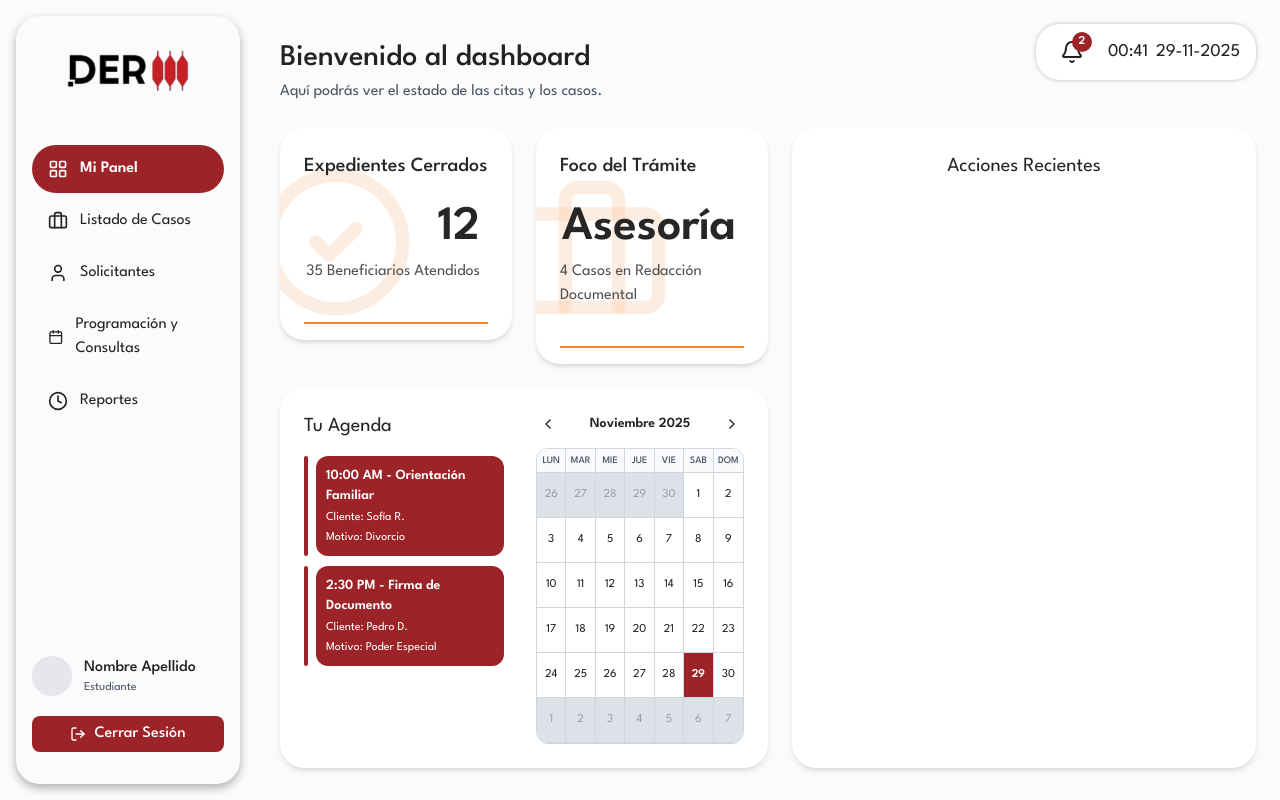
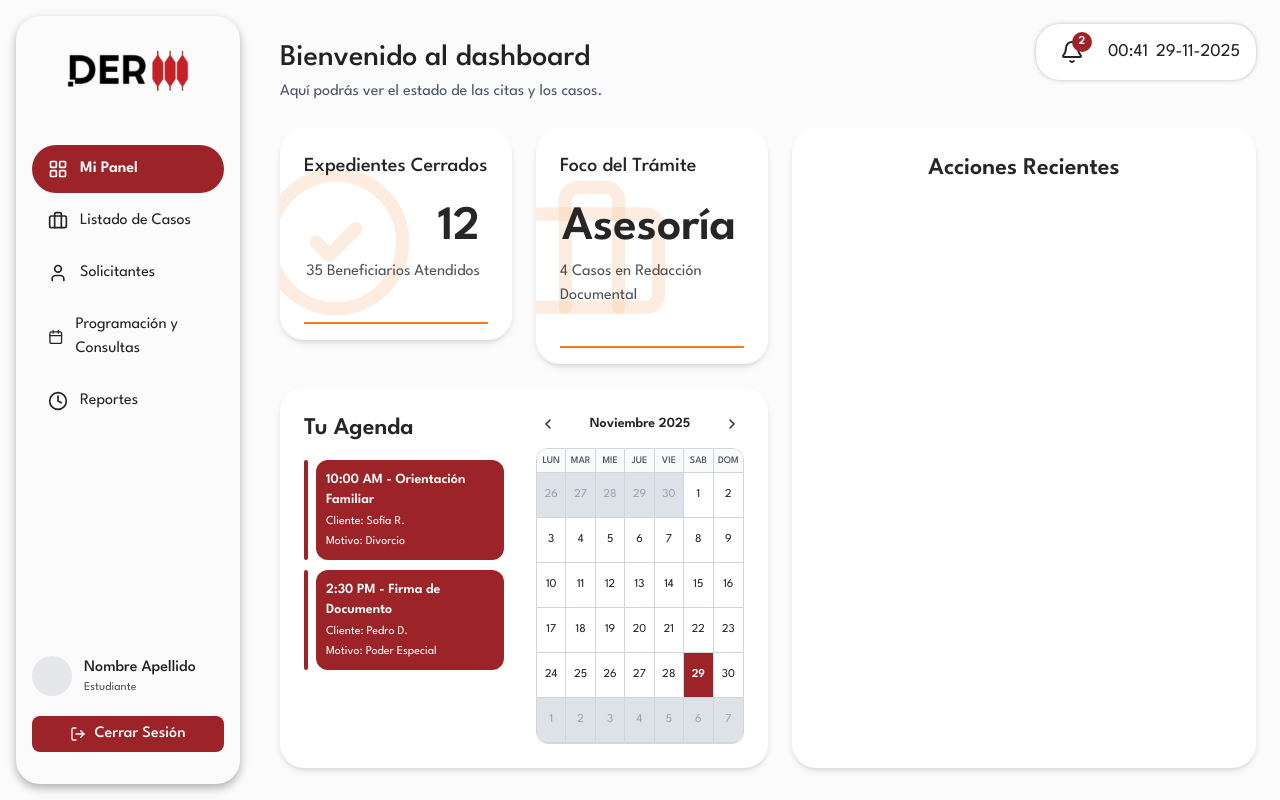
Before and after one commit to ByteWizzardd/Gestion-de-clinicas-juridicas, a Next.js app: page /dashboard in a window 1280 px wide. Built offline with nearby package versions, Linux system fonts and the light colour scheme.

Commit message:
del: animación de calendario compacto chau

```diff
--- a/app/dashboard/page.tsx
+++ b/app/dashboard/page.tsx
@@ -63,7 +63,7 @@ export default function DashboardPage() {
             <div className="flex gap-6 flex-1 min-h-0">
               {/* Mitad izquierda - Título y lista de citas */}
               <div className="w-1/2 flex flex-col min-h-0">
-                <h3 className="text-xl font-normal text-neutral-800 mb-4 flex-shrink-0">
+                <h3 className="text-2xl font-semibold text-neutral-800 mb-4 flex-shrink-0">
                   Tu Agenda
                 </h3>
                 <div className="flex-1 min-h-0 overflow-y-auto pr-2">
@@ -86,7 +86,7 @@ export default function DashboardPage() {
         {/* Acciones recinetes */}
         <div className="flex-1 min-w-94 lg:max-w-116">
           <div className="bg-white rounded-3xl shadow-md p-6 h-full">
-            <h3 className="text-xl font-normal text-center text-neutral-800"> Acciones Recientes </h3>
+            <h3 className="text-2xl font-semibold text-center text-neutral-800"> Acciones Recientes </h3>
           </div>
         </div>
       </div>
--- a/components/ui/calendar/CompactCalendar.tsx
+++ b/components/ui/calendar/CompactCalendar.tsx
@@ -2,7 +2,6 @@
 
 import { useState } from 'react';
 import { ChevronLeft, ChevronRight } from 'lucide-react';
-import { AnimatePresence, motion } from 'motion/react';
 
 interface CompactCalendarProps {
   selectedDate: Date;
@@ -196,15 +195,10 @@ export default function CompactCalendar({
         </div>
 
         {/* Grid de días del calendario - más compacto */}
-        <AnimatePresence mode="wait">
-          <motion.div
-            key={`${currentMonth.getFullYear()}-${currentMonth.getMonth()}`}
-            initial={{ opacity: 0, x: 20 }}
-            animate={{ opacity: 1, x: 0 }}
-            exit={{ opacity: 0, x: -20 }}
-            transition={{ duration: 0.2, ease: 'easeInOut' }}
-            className="grid grid-cols-7 grid-rows-6 flex-1"
-          >
+        <div
+          key={`${currentMonth.getFullYear()}-${currentMonth.getMonth()}`}
+          className="grid grid-cols-7 grid-rows-6 flex-1"
+        >
             {/* Días del mes anterior */}
             {Array.from({ length: startingDayOfWeek }).map((_, index) => {
               const day = daysInPrevMonth - startingDayOfWeek + index + 1;
@@ -273,8 +267,7 @@ export default function CompactCalendar({
                 </button>
               );
             })}
-          </motion.div>
-        </AnimatePresence>
+        </div>
       </div>
     </div>
   );
```
